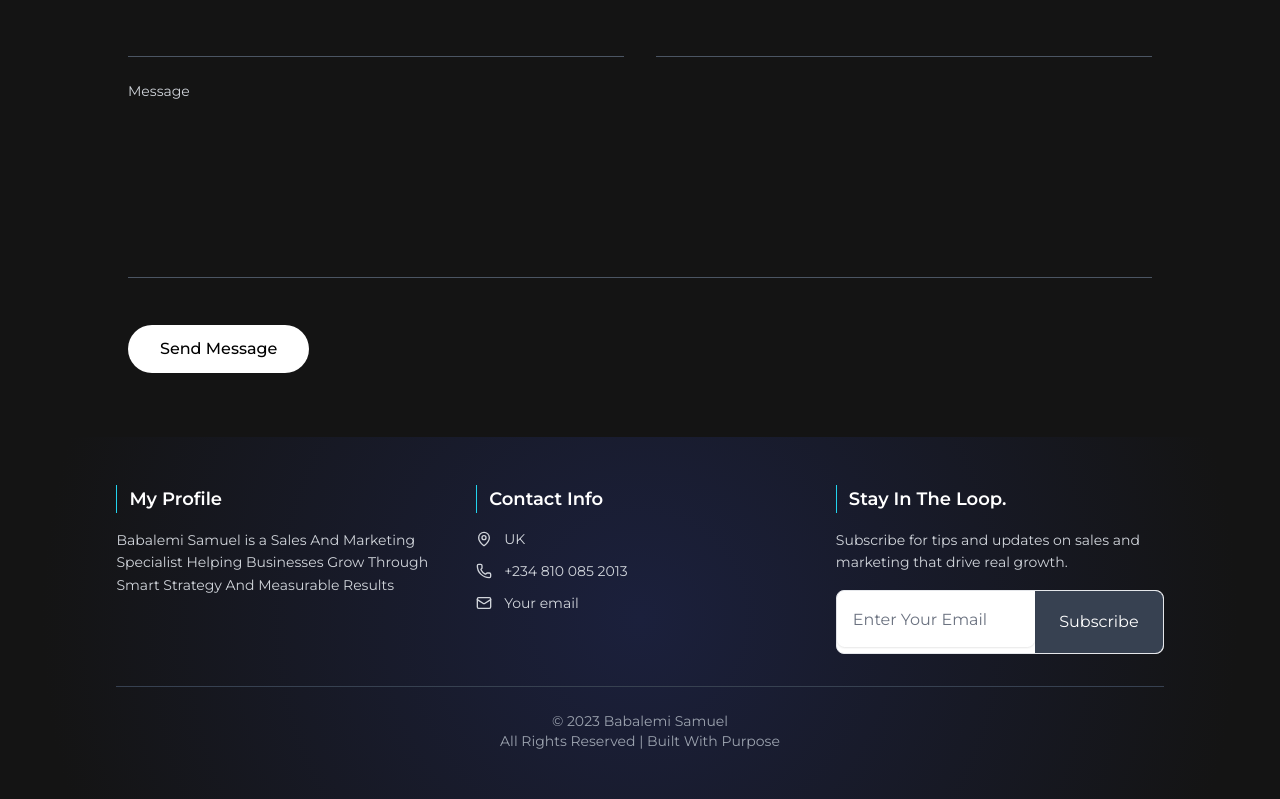
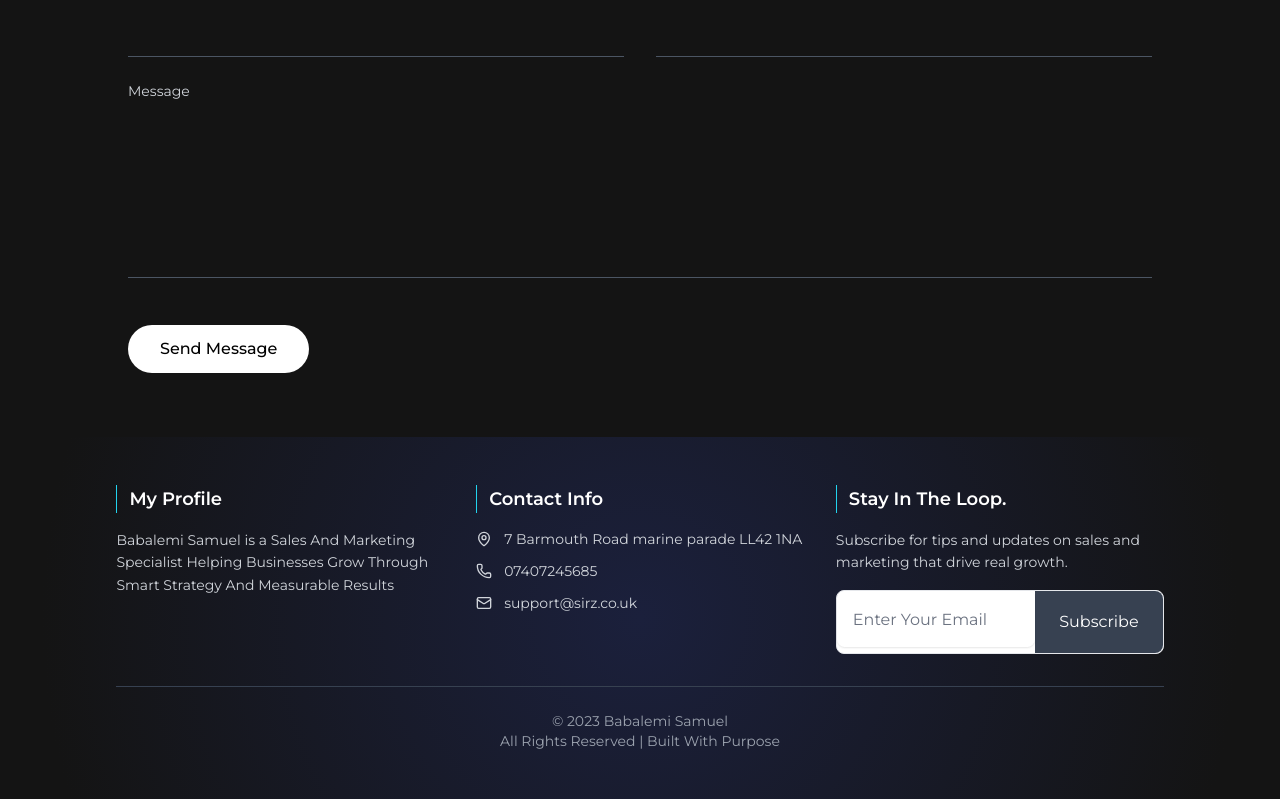
Before and after one commit to sirzrepo/sirz-agents, a React (Vite) app in the folder portfolio/: page / in a window 1280 px wide. Shown: the part 2404-3203 px from the top of the page. Built offline with nearby package versions, Linux system fonts and the light colour scheme.

Commit message:
added contact

```diff
--- a/portfolio/src/pages/home/components/footer.tsx
+++ b/portfolio/src/pages/home/components/footer.tsx
@@ -22,15 +22,15 @@ export default function Component() {
             <div className="space-y-3">
               <div className="flex items-center gap-3 text-gray-300 text-sm">
                 <MapPin className="w-4 h-4 flex-shrink-0" />
-                <span>UK</span>
+                <span>7 Barmouth Road marine parade LL42 1NA</span>
               </div>
               <div className="flex items-center gap-3 text-gray-300 text-sm">
                 <Phone className="w-4 h-4 flex-shrink-0" />
-                <span>+234 810 085 2013</span>
+                <span>07407245685</span>
               </div>
               <div className="flex items-center gap-3 text-gray-300 text-sm">
                 <Mail className="w-4 h-4 flex-shrink-0" />
-                <span>Your email</span>
+                <span>support@sirz.co.uk</span>
               </div>
             </div>
           </div>
```
